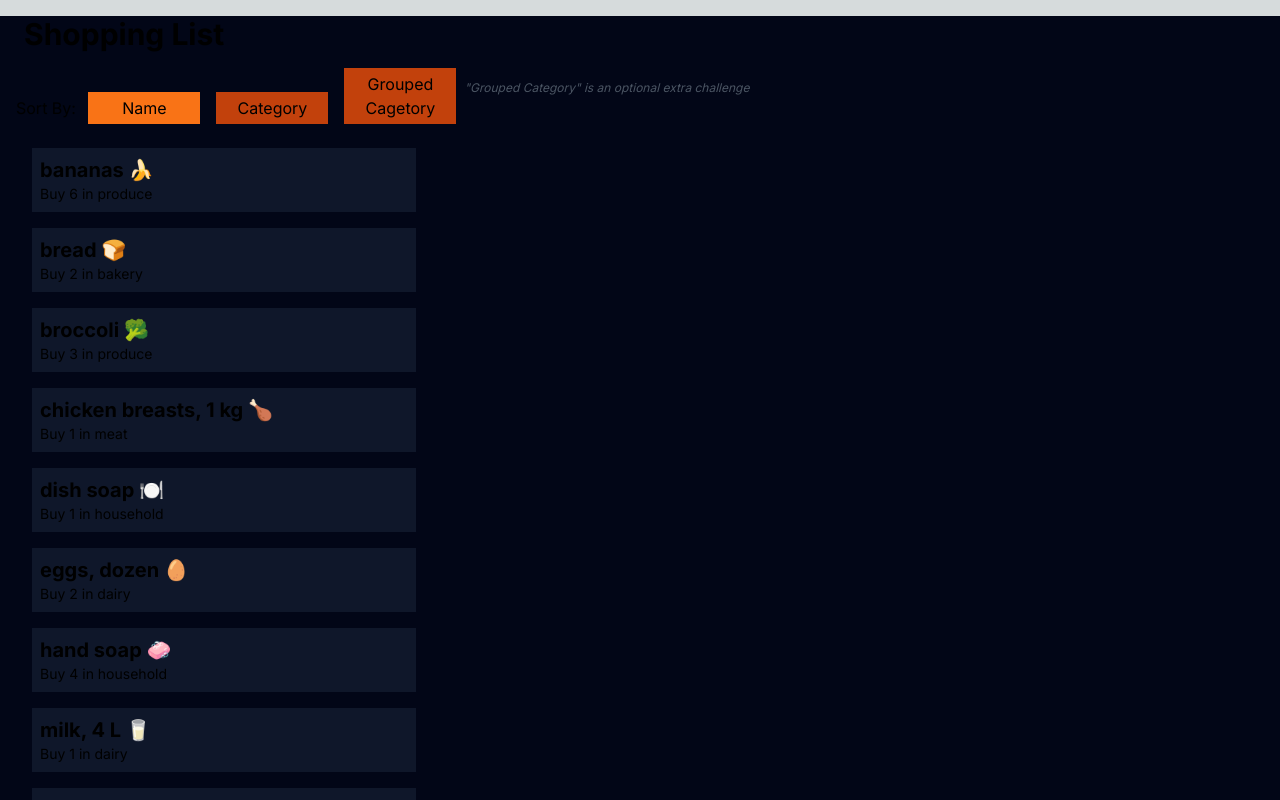
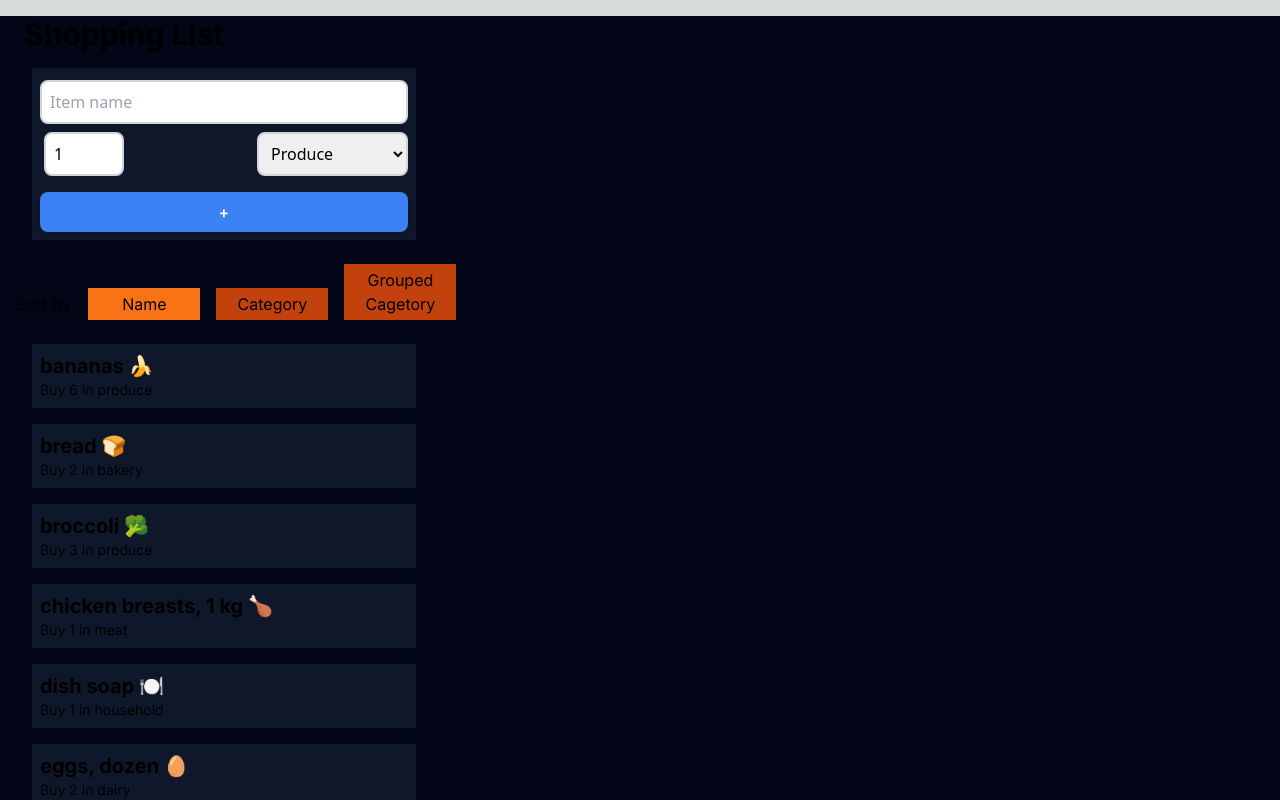
Before and after one commit to ericjrbarbosa/cprg306-assignments, a Next.js app: page /week-6 in a window 1280 px wide. Shown: the top 800 px of the page. Built offline with nearby package versions, Linux system fonts and the light colour scheme.

Commit message:
Layout corrections

```diff
--- a/app/week-6/item-list.js
+++ b/app/week-6/item-list.js
@@ -70,9 +70,9 @@ function ItemList({ items }) {
           onClick={() => setSortBy("category-group")}>
           Grouped Cagetory
         </button>
-        <label className="absolute top-20 left-240  text-gray-600 text-xs italic">
+        {/* <label className="absolute top-20 left-240  text-gray-600 text-xs italic">
           "Grouped Category" is an optional extra challenge
-        </label>
+        </label> */}
       </div>
       <ul>
         {sortBy === "category-group" &&
--- a/app/week-6/page.js
+++ b/app/week-6/page.js
@@ -18,8 +18,8 @@ function Page() {
     <main className="bg-slate-950">
       <div className="m-4">
         <h2 className="text-3xl font-bold m-2">Shopping List</h2>
+        <NewItem onAddItem={handleAddItem} />
         <ItemList items={items} />
-        <NewItem onAddItem={handleAddItem} />
       </div>
     </main>
   );
```
